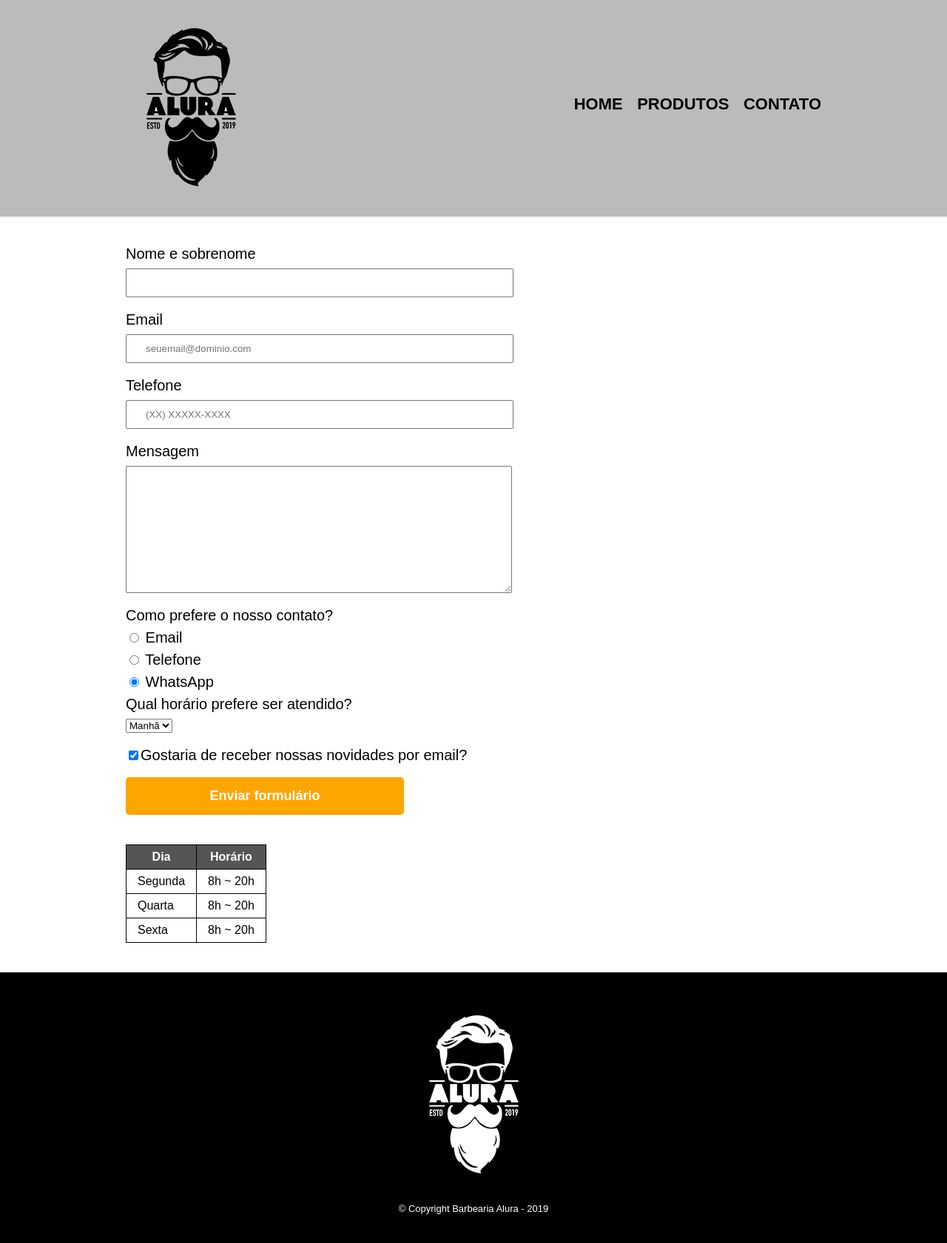
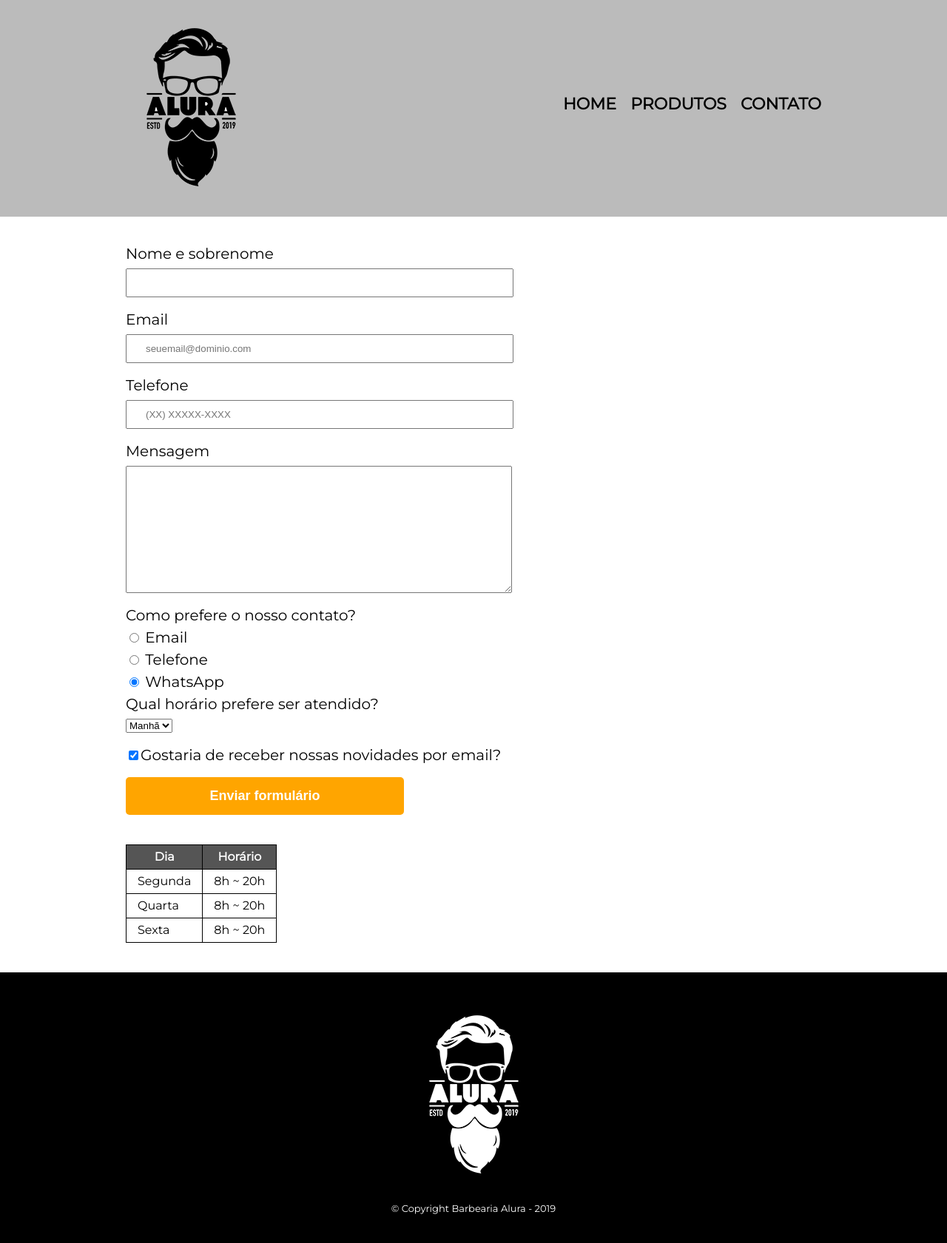
Before and after one commit to yokatsu/Alura, a PHP site: page /contato.php in a window 1280 px wide. Shown: the whole page at 74% size. Run offline with PHP 8.4, Linux system fonts and the light colour scheme.

Commit message:
Update contato.php

```diff
--- a/contato.php
+++ b/contato.php
@@ -7,6 +7,7 @@
 
 		<link rel="stylesheet" href="css/reset.css">
 		<link rel="stylesheet" href="css/style3.css">
+		<link href="https://fonts.googleapis.com/css?family=Montserrat&amp;display=swap" rel="stylesheet">
 	</head>
 	<body>
 		<header>
```
